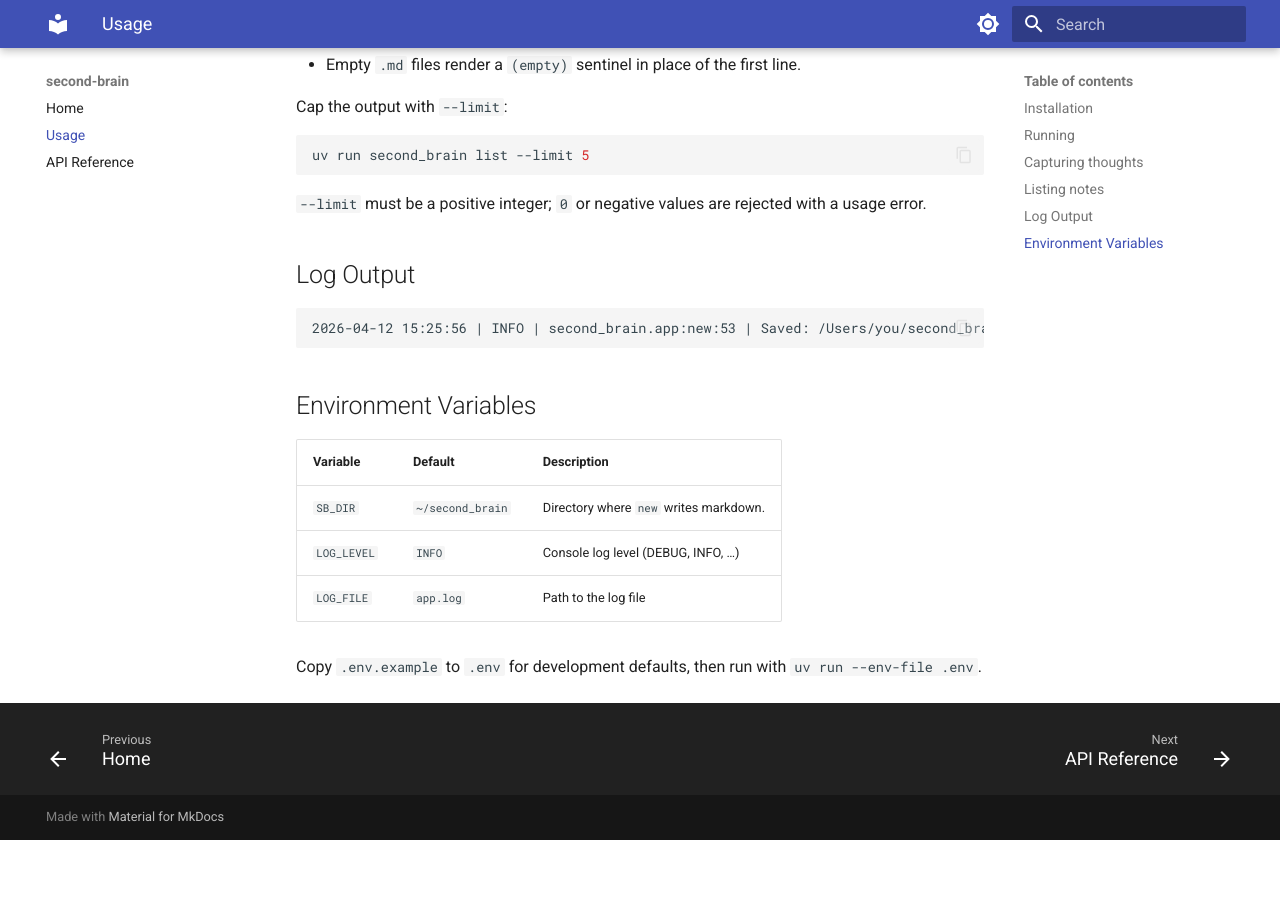
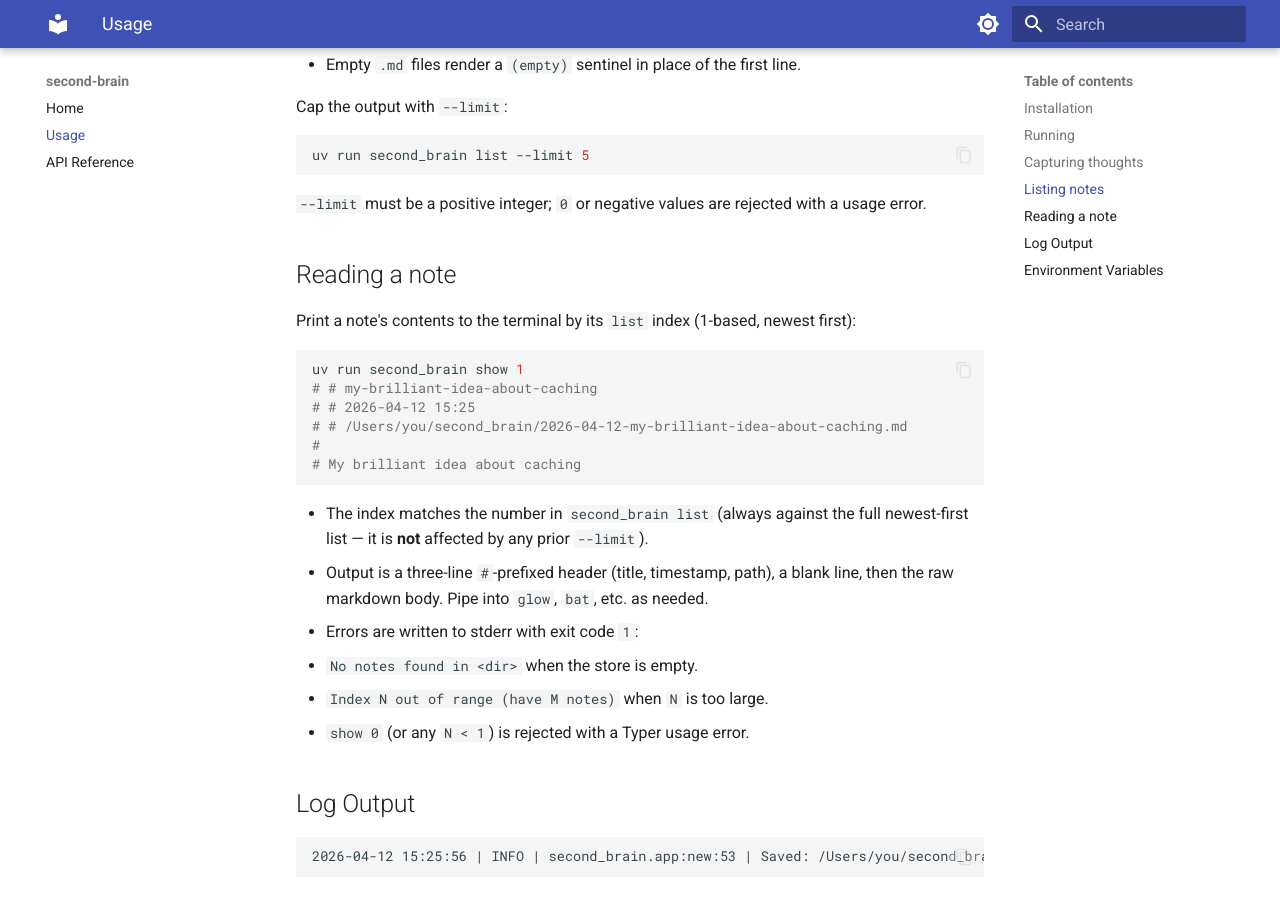
Before and after one commit to CruzanCaramele/second-brain, an MkDocs documentation site: the page built from docs/usage.md, in a window 1280 px wide and 900 px high, scrolled down 1270 px. Built offline with MkDocs 1.6.1 and Material for MkDocs 9.7.7, drawn with Linux system fonts in a browser that asks for light colours; before the commit the page ends 2110 px from its top, so only the background shows below that.

Commit message:
feat(cli): add "show" command to print note contents by list index
Closes #7

Co-Authored-By: Claude Opus 4.6 <noreply@anthropic.com>

````diff
--- a/docs/usage.md
+++ b/docs/usage.md
@@ -64,6 +64,28 @@ uv run second_brain list --limit 5
 
 `--limit` must be a positive integer; `0` or negative values are rejected with a usage error.
 
+## Reading a note
+
+Print a note's contents to the terminal by its `list` index (1-based, newest first):
+
+```bash
+uv run second_brain show 1
+# # my-brilliant-idea-about-caching
+# # 2026-04-12 15:25
+# # /Users/you/second_brain/2026-04-12-my-brilliant-idea-about-caching.md
+#
+# My brilliant idea about caching
+```
+
+- The index matches the number in `second_brain list` (always against the full
+  newest-first list — it is **not** affected by any prior `--limit`).
+- Output is a three-line `# `-prefixed header (title, timestamp, path), a blank
+  line, then the raw markdown body. Pipe into `glow`, `bat`, etc. as needed.
+- Errors are written to stderr with exit code `1`:
+  - `No notes found in <dir>` when the store is empty.
+  - `Index N out of range (have M notes)` when `N` is too large.
+- `show 0` (or any `N < 1`) is rejected with a Typer usage error.
+
 ## Log Output
 
 ```
````
Also changed, not shown: README.md (+17 -0 lines), 2 other files.
